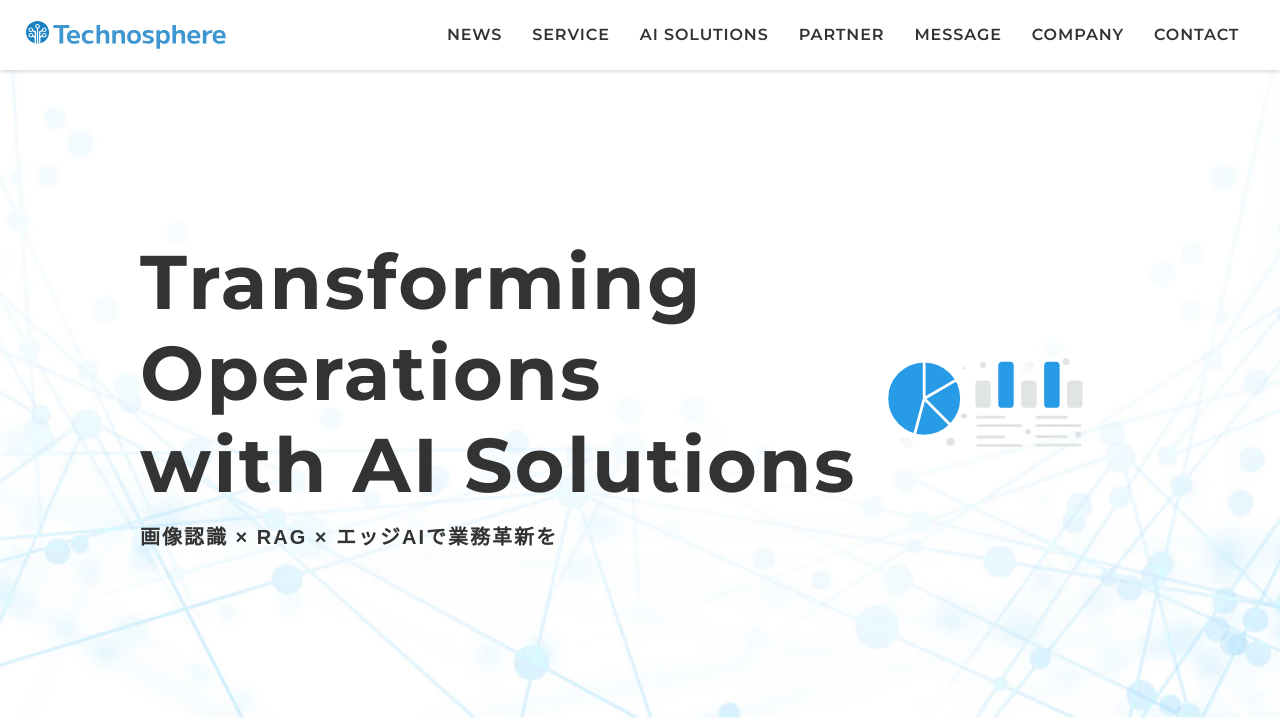
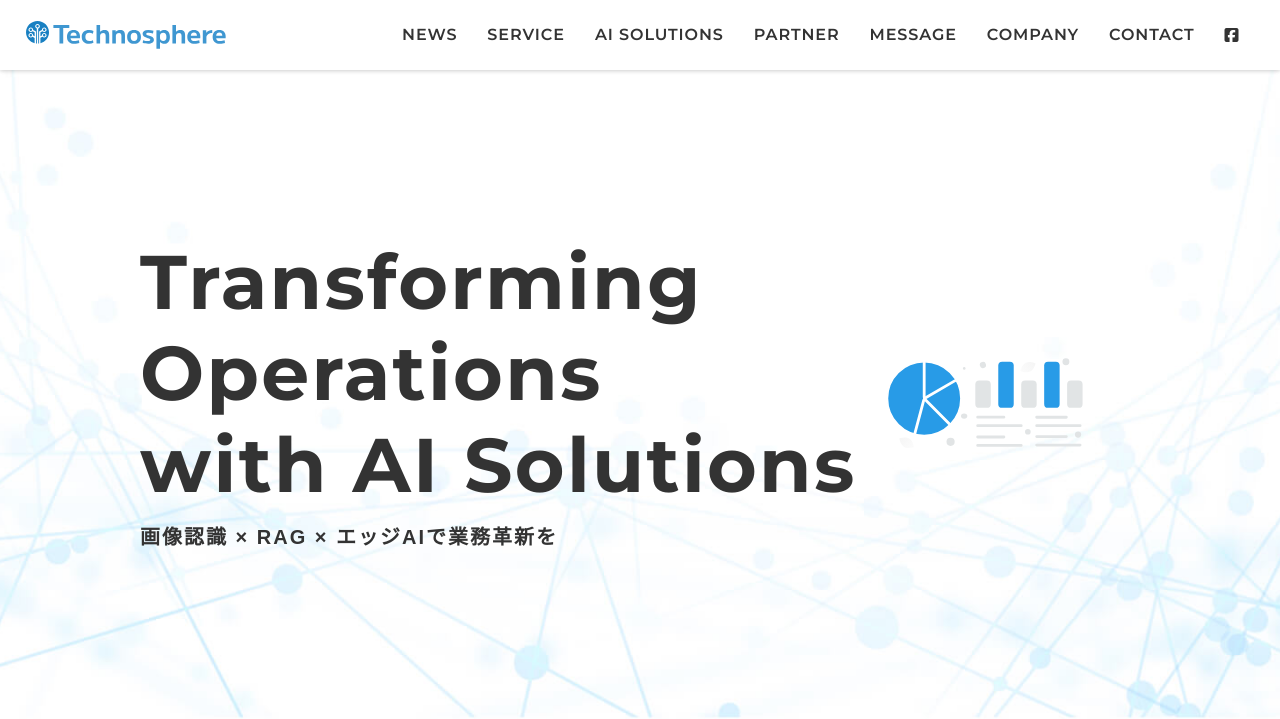
Before and after one commit to SystermDevelopment/Technosphere-website, a PHP site: page / in a window 1280 px wide. Shown: the top 719 px of the page. Run offline with PHP 8.4, Linux system fonts and the light colour scheme; some libraries are stand-ins or nearby versions; some web fonts are replaced.

Commit message:
ヘッダ修正

```diff
--- a/www/header.php
+++ b/www/header.php
@@ -19,6 +19,7 @@ if (!isset($page_desc)) {
         <div class="g-nav-list"><!--ナビの数が増えた場合縦スクロールするためのdiv※不要なら削除-->
             <ul>
                 <li><a href="./#service">SERVICE</a></li>
+                <li><a href="./#solutions">AI SOLUTIONS</a></li>
                 <li><a href="./#message">MESSAGE</a></li>
                 <li><a href="./#company">COMPANY</a></li>
                 <li><a href="https://en-gage.net/technosphere_saiyo" target="_blank">RECRUIT<i class="fa-regular fa-window-restore"></i></a></li>
--- a/www/index.php
+++ b/www/index.php
@@ -48,6 +48,7 @@ include 'header.php';
                 <li><a href="#message">MESSAGE</a></li>
                 <li><a href="#company">COMPANY</a></li>
                 <li><a href="contact">CONTACT</a></li>
+                <li> <a href="https://www.facebook.com/technosphere.co.ltd" target="_blank" rel="noopener"> <i class="fab fa-facebook-square" aria-label="Facebook"></i> </a> </li>
             </ul>
         </nav>
     </header>
```
